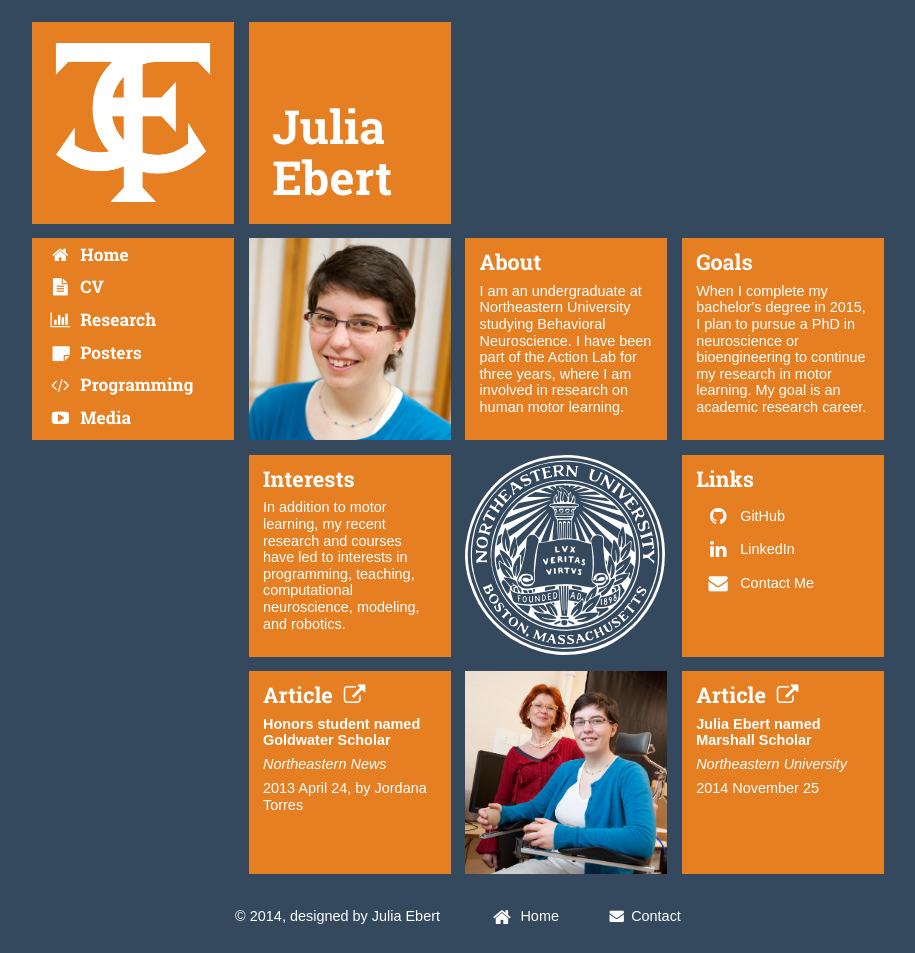
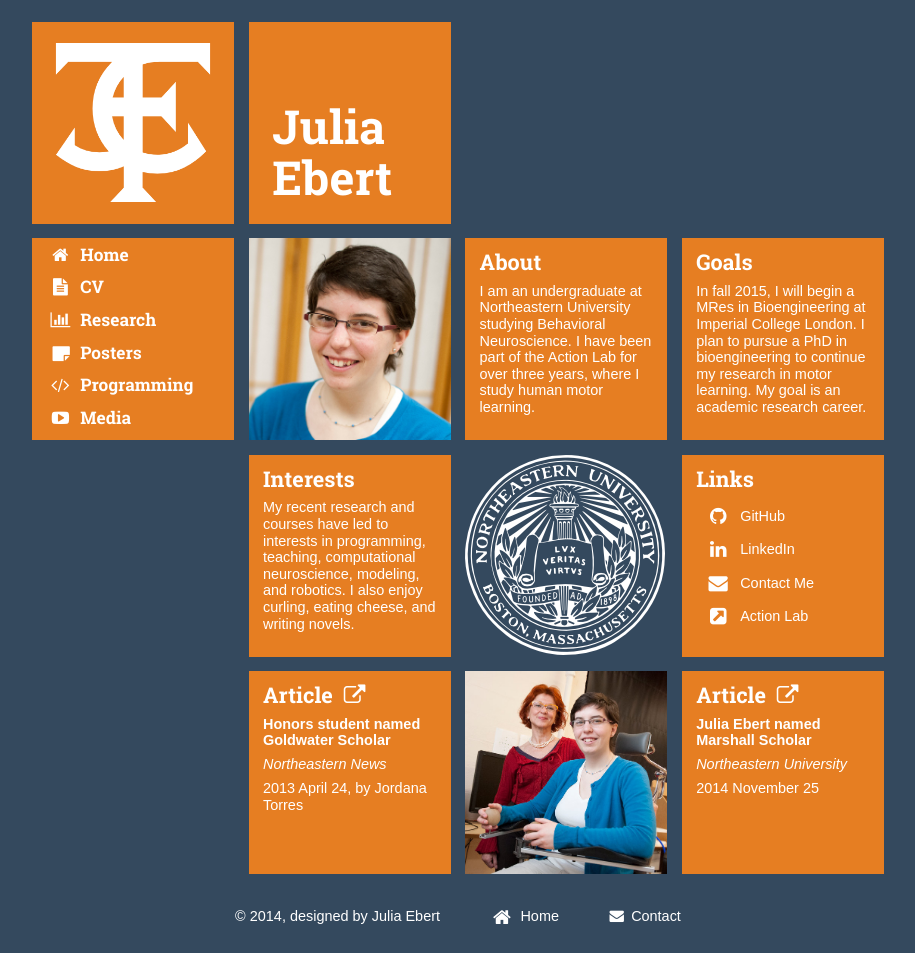
Before and after one commit to jtebert/jtebert.github.io, a Jekyll site: the page built from index.html, in a window 1280 px wide. Shown: the whole page, without its empty margins (182-1097 px from the left). Built offline with Jekyll 4.4.1, drawn with Linux system fonts in a browser that asks for light colours; Markdown is read by kramdown in place of the engine named in the settings.

Commit message:
Refine/update about, goals, and interests. Added link to Action Lab website.

```diff
--- a/index.html
+++ b/index.html
@@ -9,13 +9,13 @@
     --><div class="box">
     <div>
         <h3>About</h3>
-        <p>I am an undergraduate at Northeastern University studying Behavioral Neuroscience. I have been part of the Action Lab for three years, where I am involved in research on human motor learning.</p>
+        <p>I am an undergraduate at Northeastern University studying Behavioral Neuroscience. I have been part of the Action Lab for over three years, where I study human motor learning.</p>
     </div>
     </div><!--
     --><div class="box">
         <div>
             <h3>Goals</h3>
-            <p>When I complete my bachelor's degree in 2015, I plan to pursue a PhD in neuroscience or bioengineering to continue my research in motor learning. My goal is an academic research career.</p>
+            <p>In fall 2015, I will begin a MRes in Bioengineering at Imperial College London. I plan to pursue a PhD in bioengineering to continue my research in motor learning. My goal is an academic research career.</p>
         </div>
     </div>
 </div>
@@ -24,7 +24,7 @@
     --><div class="box">
         <div>
             <h3>Interests</h3>
-            <p>In addition to motor learning, my recent research and courses have led to interests in programming, teaching, computational neuroscience, modeling, and robotics.</p>
+            <p>My recent research and courses have led to interests in programming, teaching, computational neuroscience, modeling, and robotics. I also enjoy curling, eating cheese, and writing novels.</p>
         </div>
     </div><!--
     --><div class="box"><img src="imgs/Northeastern-seal.png"/></div><!--
@@ -32,12 +32,10 @@
         <div>
             <h3>Links</h3>
             <ul class="links">
-                <li><a href="https://github.com/jtebert"><i class="fa fa-github fa-fw fa-lg"></i>GitHub</a>
-                </li>
-                <li><a href="http://www.linkedin.com/in/ebertjulia/"><i
-                        class="fa fa-linkedin fa-fw fa-lg"></i>LinkedIn</a></li>
-                <li><a href="mailto:julia@juliaebert.com"><i class="fa fa-envelope fa-fw fa-lg"></i>Contact
-                    Me</a></li>
+                <li><a href="https://github.com/jtebert"><i class="fa fa-github fa-fw fa-lg"></i>GitHub</a></li>
+                <li><a href="http://www.linkedin.com/in/ebertjulia/"><i class="fa fa-linkedin fa-fw fa-lg"></i>LinkedIn</a></li>
+                <li><a href="mailto:julia@juliaebert.com"><i class="fa fa-envelope fa-fw fa-lg"></i>Contact Me</a></li>
+                <li><a href="http://www.northeastern.edu/actionlab/"><i class="fa fa-external-link-square fa-fw fa-lg"></i>Action Lab</a></li>
             </ul>
         </div>
     </div>
```
